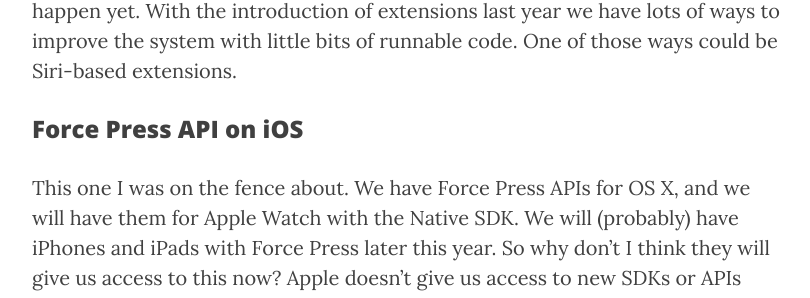
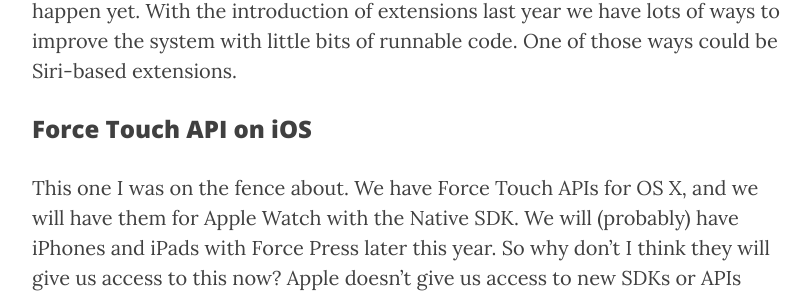
Before and after one commit to BrentleyJones/brentleyjones.github.io, a Jekyll site: the page built from _posts/2015-06-05-wwdc-2015-predictions.md, in a window 1280 px wide and 900 px high, scrolled down 3954 px. Shown: the part 148-446 px from the top of the window, without its empty margins (233-1043 px from the left). Built offline with Jekyll 4.4.1, drawn with Linux system fonts in a browser that asks for light colours; nearby versions of some CDN libraries; emoji names are drawn with the system emoji font; Markdown is read by kramdown in place of the engine named in the settings; comment, search, counter and statistics services are not loaded; some of the changed text lies outside the part shown.

Commit message:
s/Force Press/Force Touch

```diff
--- a/_posts/2015-06-05-wwdc-2015-predictions.md
+++ b/_posts/2015-06-05-wwdc-2015-predictions.md
@@ -70,9 +70,9 @@
 
 This is one that people have wanted for a while and I’m not sure if it’s going to happen yet. With the introduction of extensions last year we have lots of ways to improve the system with little bits of runnable code. One of those ways could be Siri-based extensions.
 
-### Force Press API on iOS
+### Force Touch API on iOS
 
-This one I was on the fence about. We have Force Press APIs for OS X, and we will have them for Apple Watch with the Native SDK.  We will (probably) have iPhones and iPads with Force Press later this year. So why don’t I think they will give us access to this now? Apple doesn’t give us access to new SDKs or APIs until the required hardware has been announced. This would basically announce a feature for the next iOS devices before the devices themselves are announced.
+This one I was on the fence about. We have Force Touch APIs for OS X, and we will have them for Apple Watch with the Native SDK.  We will (probably) have iPhones and iPads with Force Press later this year. So why don’t I think they will give us access to this now? Apple doesn’t give us access to new SDKs or APIs until the required hardware has been announced. This would basically announce a feature for the next iOS devices before the devices themselves are announced.
 
 ## Won’t be announced :thumbsdown:
 
```
